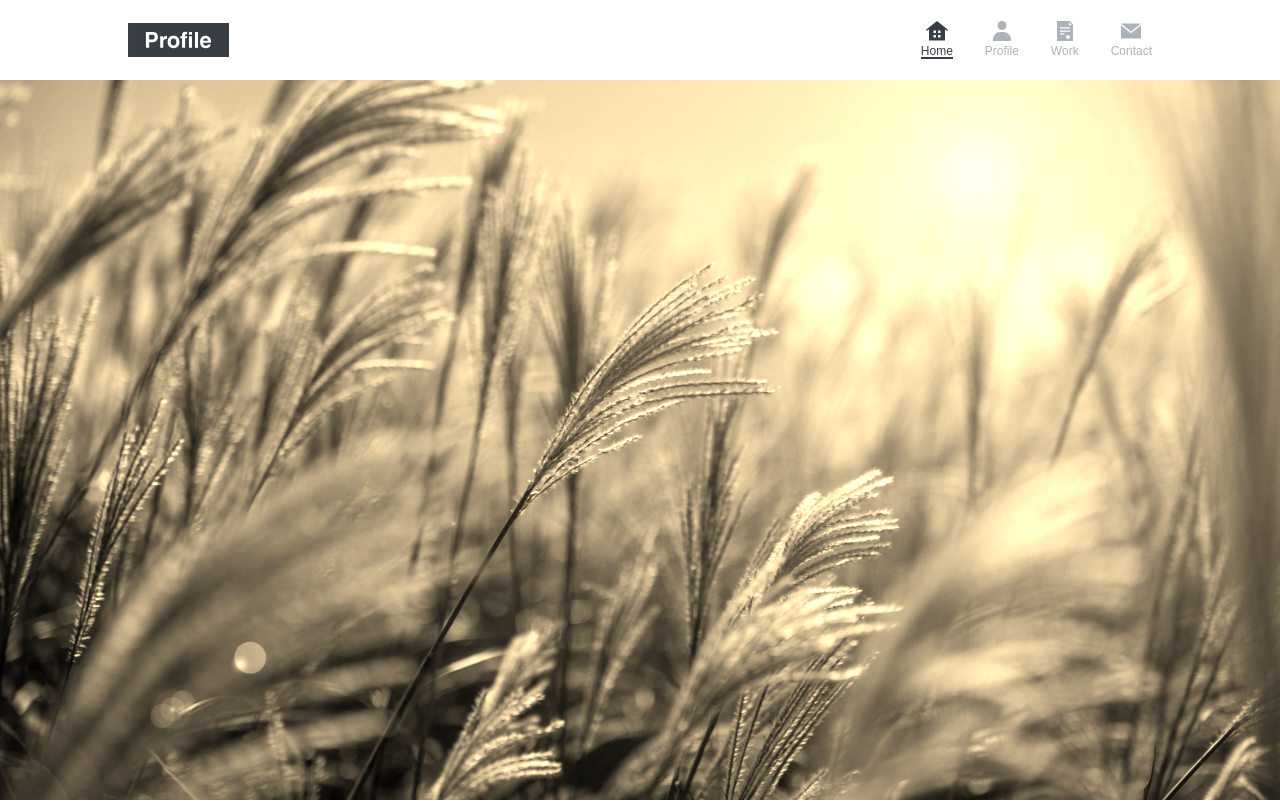
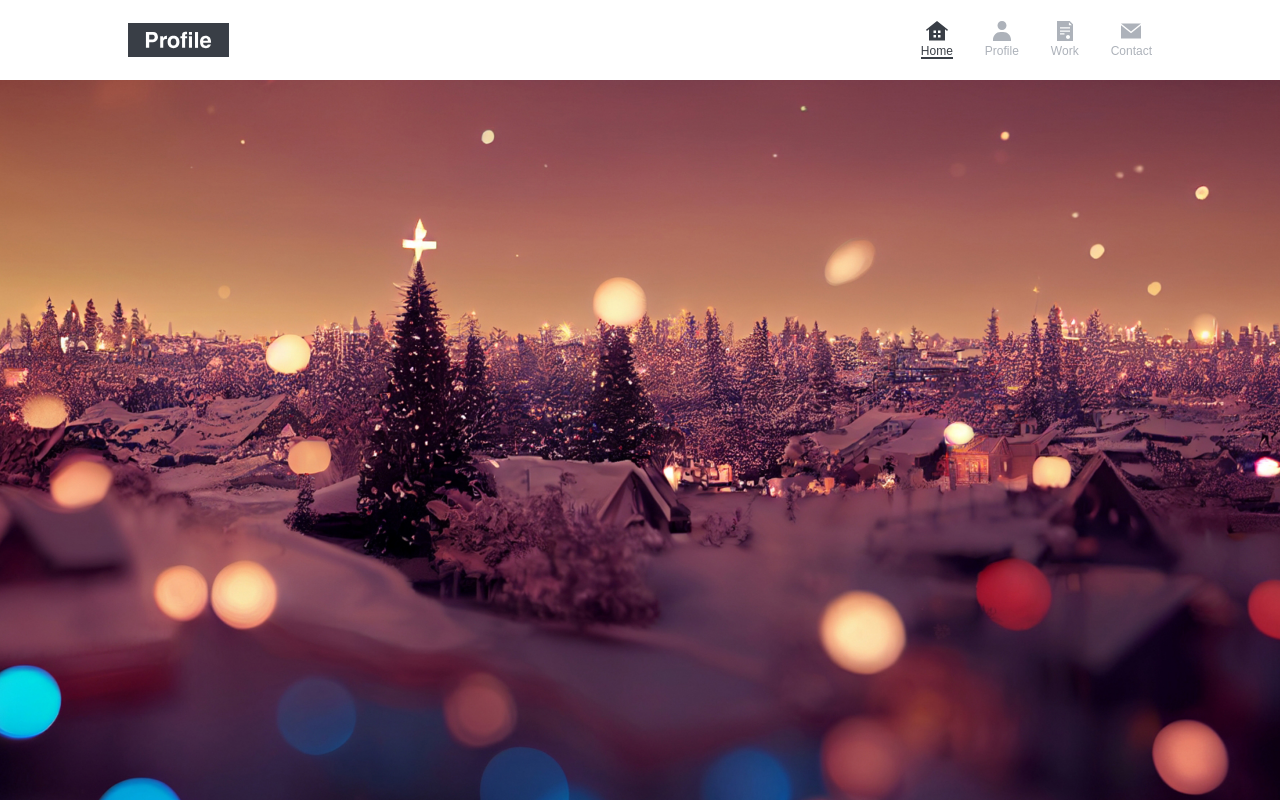
Before and after one commit to 12kagetti12/profile, a Next.js app: page / in a window 1280 px wide. Shown: the top 802 px of the page. Built offline with nearby package versions, Linux system fonts and the light colour scheme.

Commit message:
💄 Fix main visual at winter

```diff
--- a/src/pages/index.tsx
+++ b/src/pages/index.tsx
@@ -85,8 +85,8 @@ export default function Home() {
         <div className="mx-0 mb-20 sm:mb-0">
           {/* eslint-disable-next-line @next/next/no-img-element */}
           <img
-            className="h-[90vh] object-cover sepia filter sm:h-screen sm:w-full"
-            src="/mainVisualAutumn.jpg"
+            className="h-[90vh] object-cover filter sm:h-screen sm:w-full"
+            src="/mainVisualWinter.jpg"
             alt="mainVisual"
           />
         </div>
```
Also changed, not shown: public/mainvisualWinter.jpg (added).
